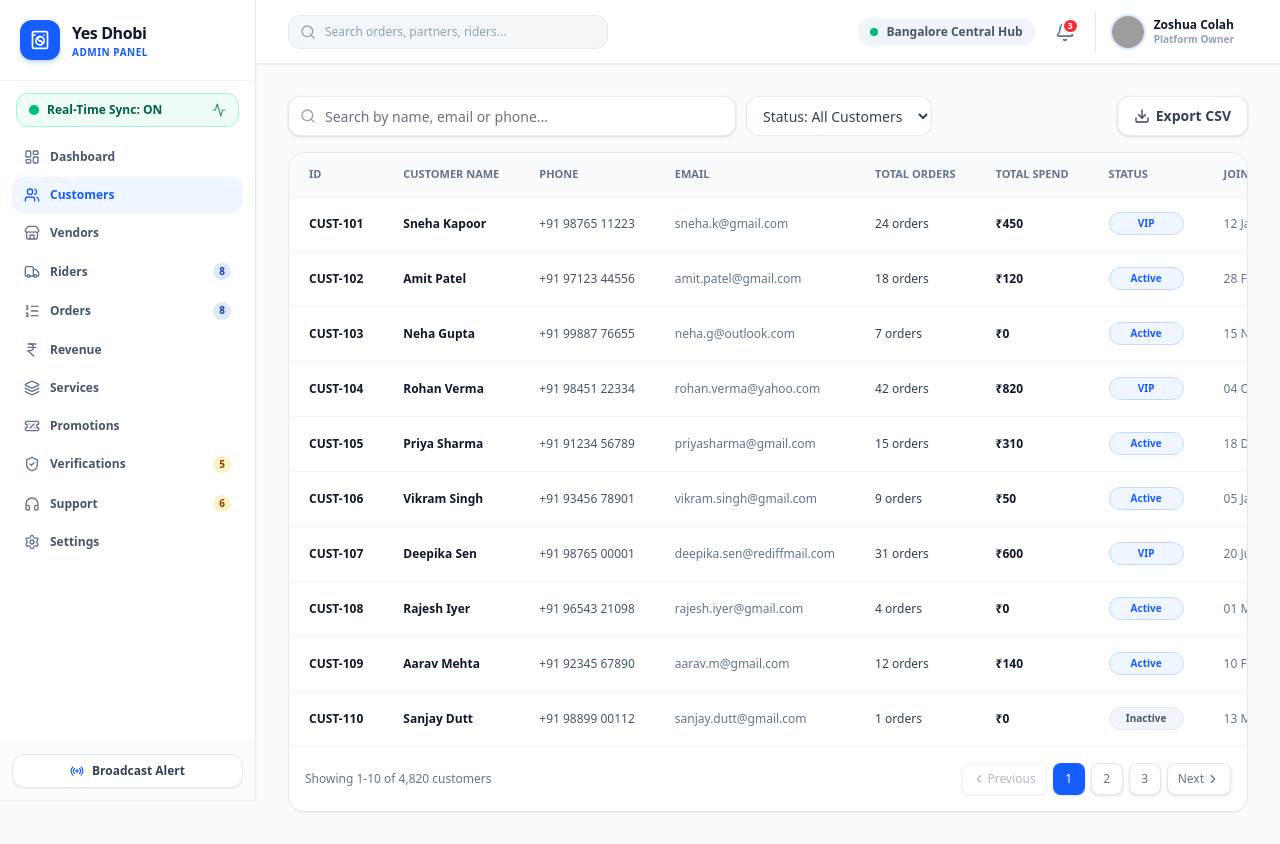
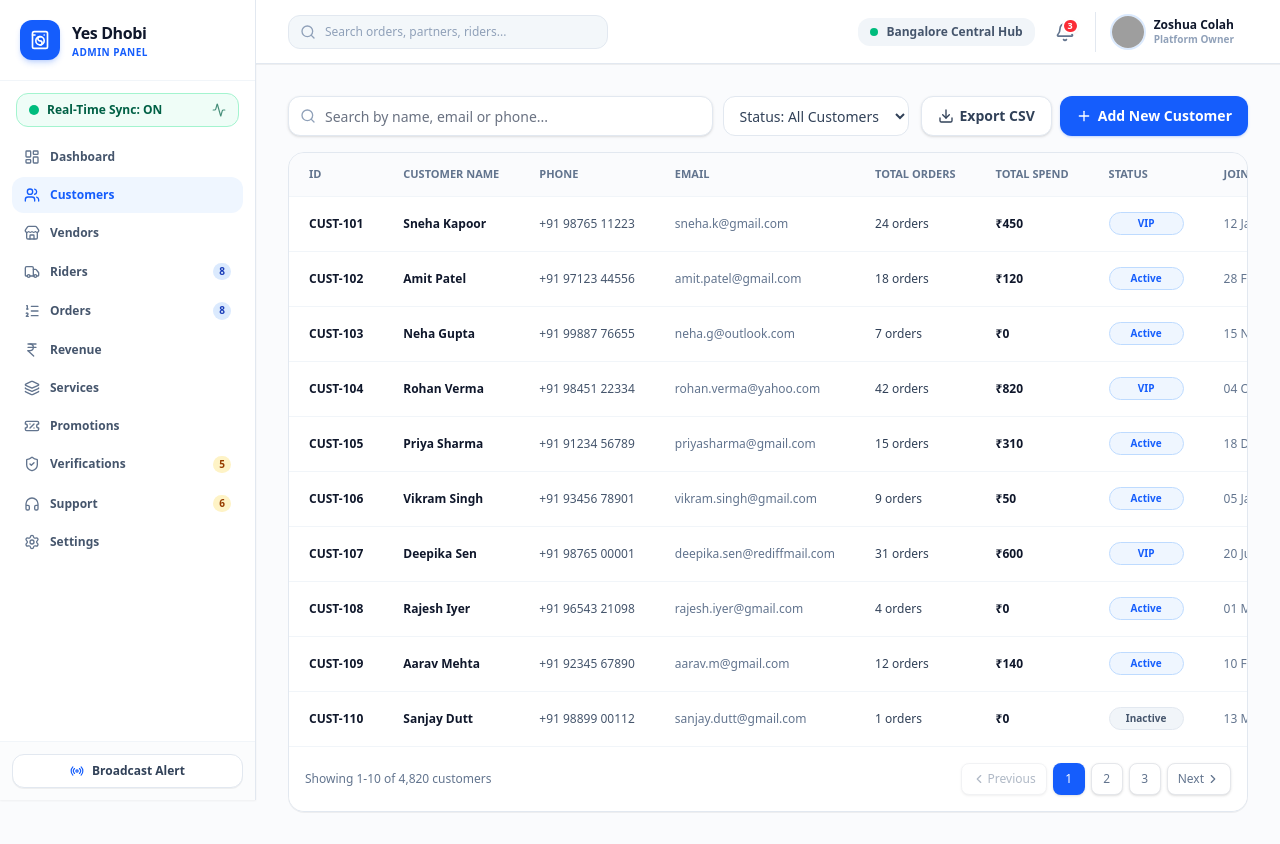
Before and after one commit to jagadeesh3344/Yes-dhobi-admin-panel, a React (Vite) app: page /customers in a window 1280 px wide. Built offline with nearby package versions, Linux system fonts and the light colour scheme; grey boxes are pictures that could not be loaded.

Commit message:
feat(customers): add button to create new customer
Introduce an "Add New Customer" button to the customer registry page to improve user workflow for manual customer entry.

```diff
--- a/src/pages/Customers.tsx
+++ b/src/pages/Customers.tsx
@@ -244,6 +244,16 @@ export default function Customers() {
             <Download className="h-4 w-4 mr-1.5" />
             Export CSV
           </Button>
+          <Button
+            onClick={() => {
+              setCustomerToEdit(null);
+              setIsModalOpen(true);
+            }}
+            className="h-10 text-xs sm:text-sm font-semibold rounded-xl bg-blue-600 hover:bg-blue-700 text-white cursor-pointer shadow-sm shadow-blue-600/20"
+          >
+            <Plus className="h-4 w-4 mr-1.5" />
+            Add New Customer
+          </Button>
         </div>
       </div>
 
```
